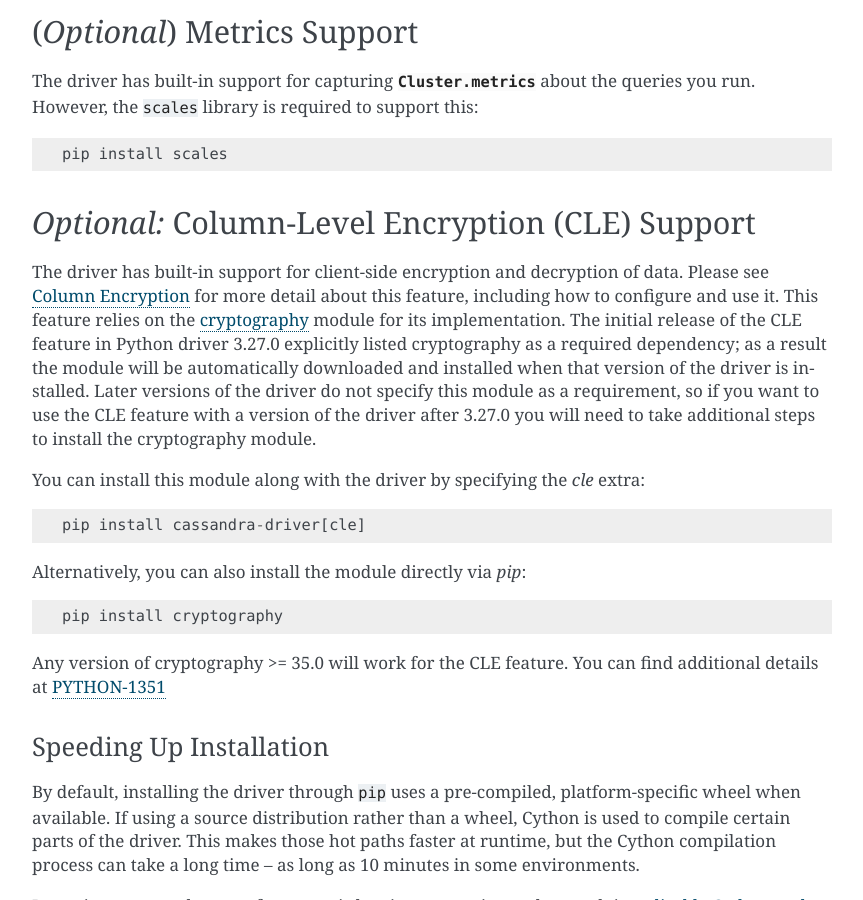
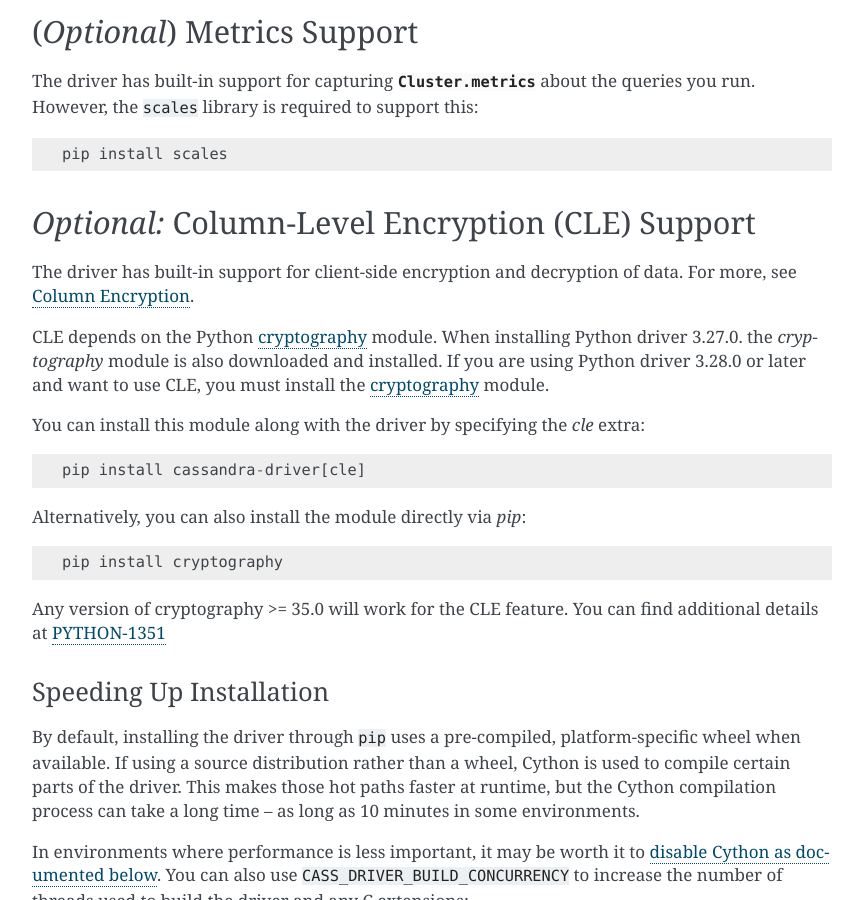
Before and after one commit to datastax/python-driver, a Sphinx documentation site: the page built from docs/installation.rst, in a window 1280 px wide and 900 px high, scrolled down 1471 px. Shown: the whole window, without its empty margins (258-1121 px from the left). Built offline with Sphinx 7.4.7, drawn with Linux system fonts in a browser that asks for light colours; pages that are not in the unit, such as notebooks, are missing from menus.

Commit message:
Update docs/installation.rst
Co-authored-by: Jamie Gillenwater <jamie.gillenwater@datastax.com>

```diff
--- a/docs/installation.rst
+++ b/docs/installation.rst
@@ -70,15 +70,13 @@
 *Optional:* Column-Level Encryption (CLE) Support
 --------------------------------------------------
 The driver has built-in support for client-side encryption and
-decryption of data. Please see :doc:`column_encryption` for more detail
-about this feature, including how to configure and use it.  This
-feature relies on the `cryptography <https://cryptography.io/en/latest/>`_ module
-for its implementation. The initial release of the CLE feature in Python driver 3.27.0
-explicitly listed cryptography as a required dependency; as a result the module will be
-automatically downloaded and installed when that version of the driver is installed.
-Later versions of the driver do not specify this module as a requirement, so if you
-want to use the CLE feature with a version of the driver after 3.27.0 you will need
-to take additional steps to install the cryptography module.
+decryption of data. For more, see :doc:`column_encryption`.
+
+CLE depends on the Python `cryptography <https://cryptography.io/en/latest/>`_ module.
+When installing Python driver 3.27.0. the `cryptography` module is
+also downloaded and installed.
+If you are using Python driver 3.28.0 or later and want to use CLE, you must
+install the `cryptography <https://cryptography.io/en/latest/>`_ module.
 
 You can install this module along with the driver by specifying the `cle` extra::
 
```
